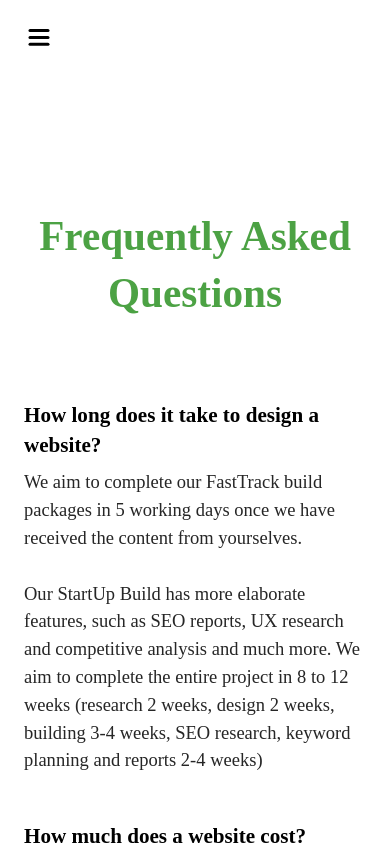
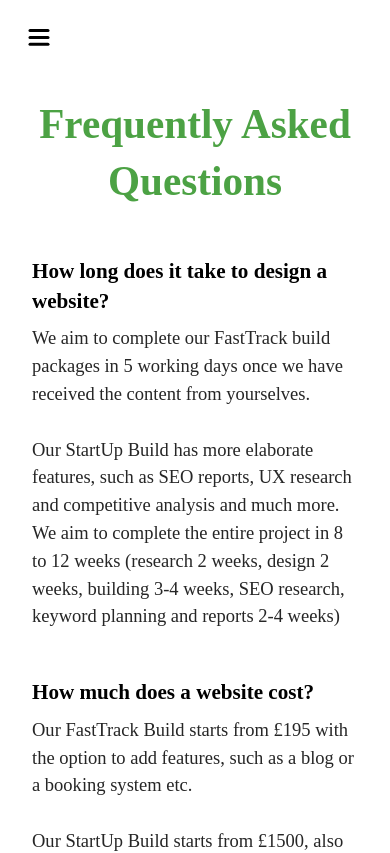
Before and after one commit to hannahf86/jwd, a React (Vite) app: page /faqs-full in a window 390 px wide. Shown: the top 853 px of the page. Built offline with nearby package versions, Linux system fonts and the light colour scheme.

Commit message:
various ui changes

```diff
--- a/src/Pages/FaqsFull.jsx
+++ b/src/Pages/FaqsFull.jsx
@@ -1,11 +1,13 @@
 const FaqsFull = () => {
   return (
-    <div id="faqs-full" className="pt-52">
-      <h1 className="text-green text-5xl lg:text-3xl leading-snug font-bold mb-20 text-center ">
+    <div
+      id="faqs-full"
+      className="pt-24 lg:pt-52 mx-8 md:mx-12 lg:mx-20 xl:mx-60 mb-40">
+      <h1 className="text-green text-5xl sm:text-3xl leading-snug font-bold mb-12 lg:mb-20 text-center ">
         Frequently Asked Questions
       </h1>
 
-      <div className="mx-6 lg:mx-20 xl:mx-60 mb-40">
+      <div>
         <h3 className="text-lg mb-2 font-bold">
           How long does it take to design a website?
         </h3>
--- a/src/Pages/Services.jsx
+++ b/src/Pages/Services.jsx
@@ -6,7 +6,7 @@ import { FaArrowAltCircleRight } from "react-icons/fa";
 
 const Services = () => {
   return (
-    <div id="services" className="pt-24 lg:pt-32 mx-6 sm:mx-16 lg:mx-8">
+    <div id="services" className="pt-24 lg:pt-40 mx-6 sm:mx-16 lg:mx-8">
       <h1 className="text-green text-5xl lg:text-3xl leading-snug font-bold mb-8 text-center ">
         Services
       </h1>
```
